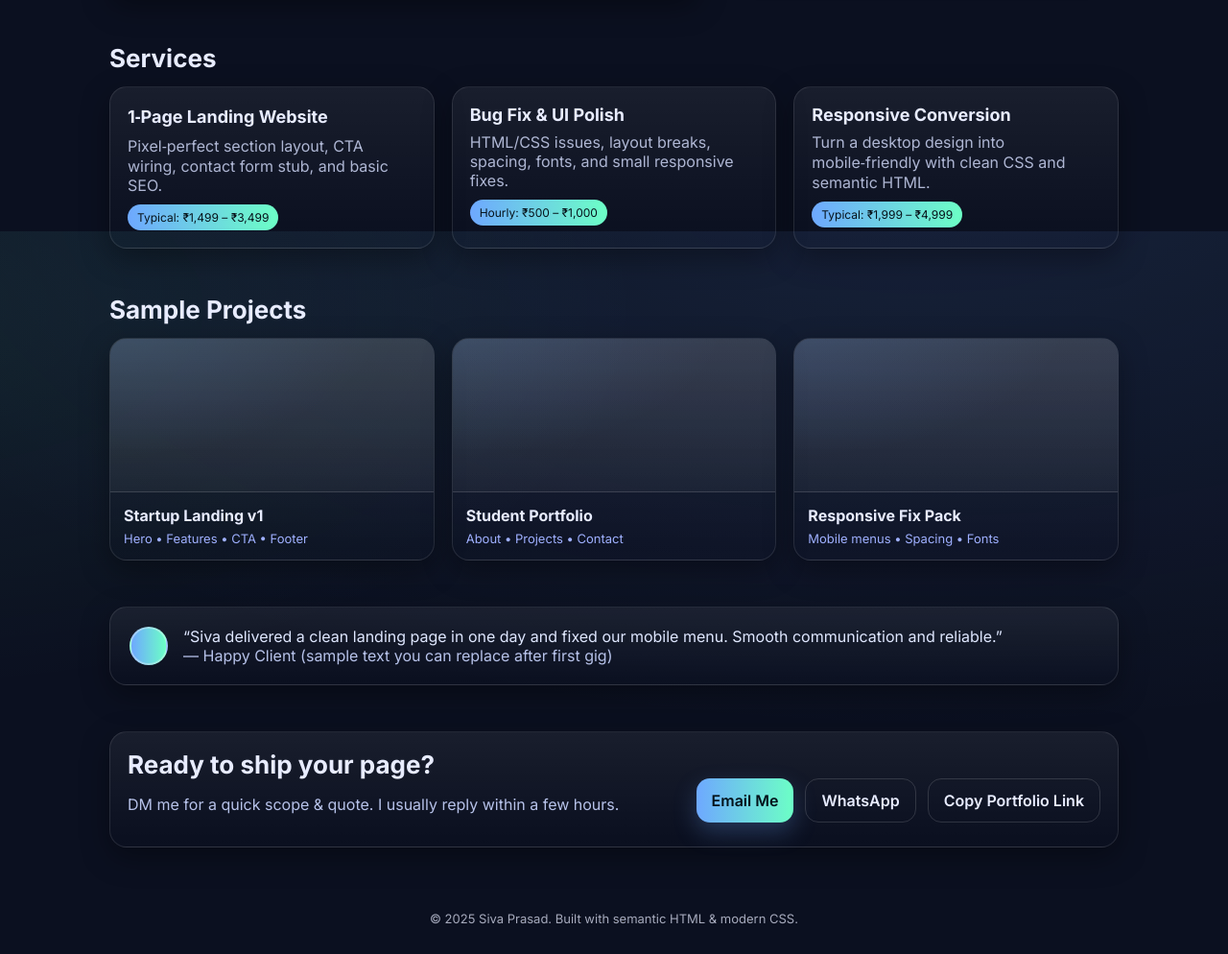
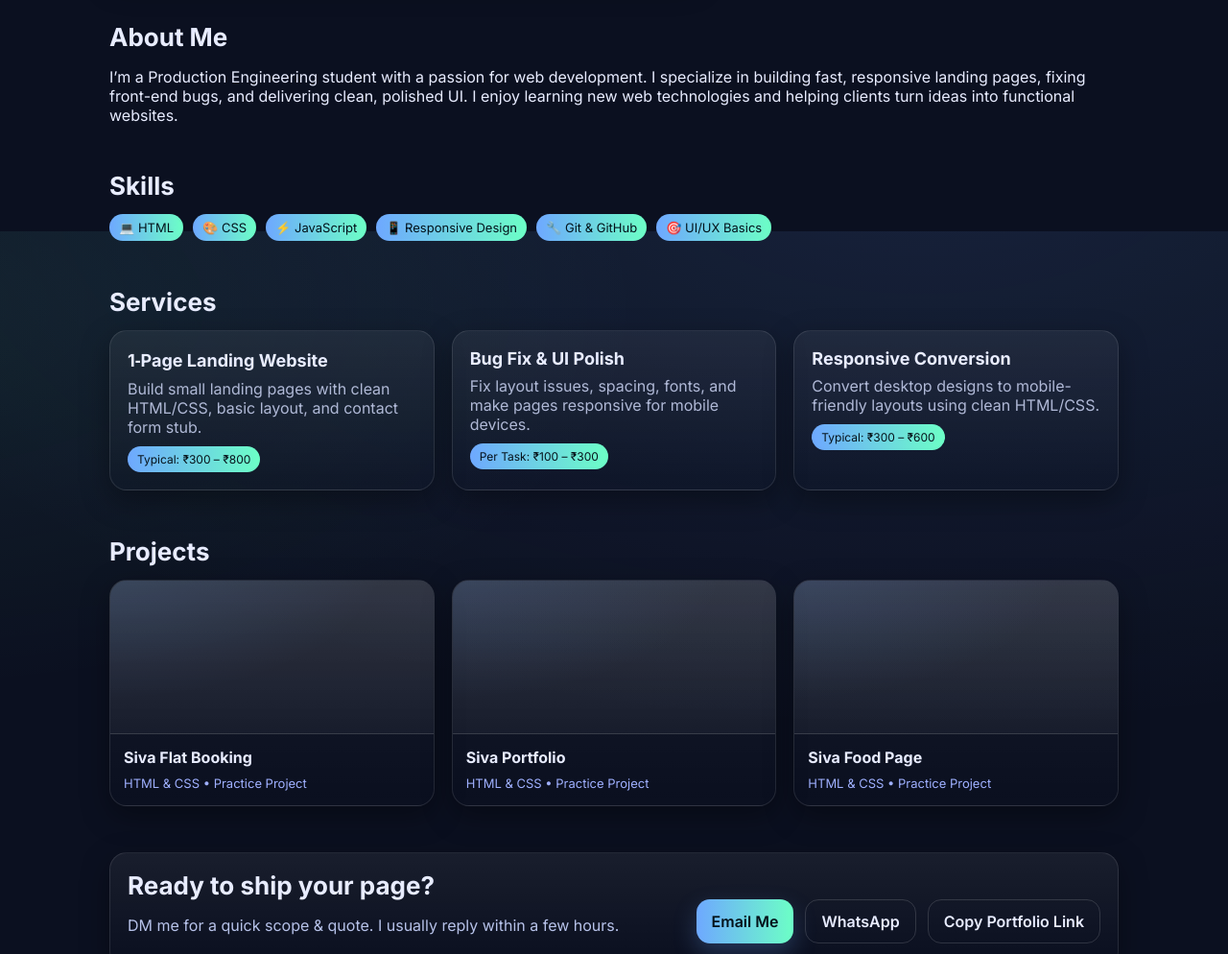
Before and after one commit to sivaprasadvs-hue/siva-portfolio, a plain HTML site: page index.html in a window 1280 px wide. Shown: the part 559-1553 px from the top of the page at 96% size. Drawn offline with Linux system fonts and the light colour scheme.

Commit message:
Add files via upload

```diff
--- a/index.html
+++ b/index.html
@@ -1,27 +1,27 @@
-index.html
+<!DOCTYPE html>
 <html lang="en">
 <head>
 <meta charset="utf-8" />
 <meta name="viewport" content="width=device-width, initial-scale=1" />
-  <title>Siva Prasad — HTML/CSS Portfolio Demo</title>
-  <meta name="description" content="Clean, fast single‑page portfolio for small web projects, landing pages, and UI fixes." />
+<title>Sivaprasad VS — Portfolio</title>
+<meta name="description" content="Portfolio of Sivaprasad VS — Web Developer, Production Engineering student turned web-dev." />
 <link rel="preconnect" href="https://fonts.googleapis.com">
 <link rel="preconnect" href="https://fonts.gstatic.com" crossorigin>
 <link href="https://fonts.googleapis.com/css2?family=Inter:wght@400;500;600;700&display=swap" rel="stylesheet">
 <style>
 :root{
-      --bg:#0b1020;         /* deep navy */
-      --panel:#0f1730;      /* card bg */
-      --muted:#9fb0ff;      /* soft indigo */
-      --text:#e8ecff;       /* near white */
-      --accent:#6ea8ff;     /* sky blue */
-      --accent-2:#6cffc6;   /* mint */
+  --bg:#0b1020;
+  --panel:#0f1730;
+  --muted:#9fb0ff;
+  --text:#e8ecff;
+  --accent:#6ea8ff;
+  --accent-2:#6cffc6;
   --ring:rgba(110,168,255,.35);
   --shadow:0 10px 30px rgba(0,0,0,.35);
   --radius:18px;
 }
 *{box-sizing:border-box}
-    html,body{margin:0;height:100%;scroll-behavior:smooth}
+html,body{margin:0;height:100%;scroll-behavior:smooth;}
 body{font-family:Inter,system-ui,-apple-system,Segoe UI,Roboto,Ubuntu,Arial,sans-serif;background:radial-gradient(1200px 600px at 75% -10%, rgba(110,168,255,.12), transparent),
   radial-gradient(800px 400px at -10% 10%, rgba(108,255,198,.08), transparent), var(--bg); color:var(--text)}
 a{color:inherit;text-decoration:none}
@@ -29,17 +29,20 @@ index.html
 .nav{display:flex;align-items:center;justify-content:space-between;gap:16px;padding:14px 18px;background:rgba(15,23,48,.6);backdrop-filter:blur(8px);position:sticky;top:0;z-index:20;border:1px solid rgba(255,255,255,.06);border-radius:16px;margin:16px}
 .brand{font-weight:700;letter-spacing:.2px}
 .brand span{color:var(--accent)}
-    .nav a.btn{padding:10px 14px;border:1px solid rgba(255,255,255,.12);border-radius:12px}
+.nav a.btn{padding:10px 14px;border:1px solid rgba(255,255,255,.12);border-radius:12px;transition:0.3s}
+.nav a.btn:hover{transform:translateY(-2px);}
 .hero{display:grid;grid-template-columns:1.2fr .8fr;gap:28px;align-items:center;margin-top:26px}
-    .card{background:linear-gradient(180deg, rgba(255,255,255,.06), transparent);border:1px solid rgba(255,255,255,.10);border-radius:var(--radius);box-shadow:var(--shadow)}
+.card{background:linear-gradient(180deg, rgba(255,255,255,.06), transparent);border:1px solid rgba(255,255,255,.10);border-radius:var(--radius);box-shadow:var(--shadow);transition:0.3s}
+.card:hover{transform:translateY(-3px) scale(1.02);}
 .hero .left{padding:36px}
 .eyebrow{display:inline-block;font-size:13px;color:var(--muted);padding:6px 10px;border:1px solid rgba(255,255,255,.18);border-radius:999px;margin-bottom:14px}
 h1{font-size:40px;line-height:1.1;margin:0 0 10px}
-    .subtitle{color:#cdd7ff;opacity:.9}
+.subtitle{color:#cdd7ff;opacity:.9;margin-bottom:16px}
 .cta{margin-top:22px;display:flex;gap:12px;flex-wrap:wrap}
-    .btn{display:inline-flex;align-items:center;gap:8px;padding:12px 16px;border-radius:14px;border:1px solid rgba(255,255,255,.14);font-weight:600}
+.btn{display:inline-flex;align-items:center;gap:8px;padding:12px 16px;border-radius:14px;border:1px solid rgba(255,255,255,.14);font-weight:600;transition:0.3s}
 .btn.primary{background:linear-gradient(90deg, var(--accent), var(--accent-2));color:#03121a;border:none;box-shadow:0 10px 24px rgba(110,168,255,.25)}
-    .btn.ghost:hover{border-color:var(--accent);}
+.btn.primary:hover{box-shadow:0 14px 30px rgba(110,168,255,.35); transform:translateY(-2px);}
+.btn.ghost:hover{border-color:var(--accent); transform:translateY(-2px);}
 .hero .right{padding:0 10px}
 .mock{height:320px;border-radius:16px;background:
   radial-gradient(120px 60px at 20% 25%, rgba(110,168,255,.25), transparent),
@@ -51,29 +54,29 @@ index.html
 .section h2{font-size:26px;margin:0 0 14px}
 .grid{display:grid;gap:18px}
 .grid.services{grid-template-columns:repeat(3,1fr)}
-    .service{padding:18px}
-    .service h3{margin:0 0 8px;font-size:18px}
+.service{padding:18px;position:relative;overflow:hidden}
+.service h3{margin:0 0 8px;font-size:18px;display:flex;align-items:center;gap:6px}
 .service p{margin:0;color:#d6deffcc}
-    .tag{display:inline-block;margin-top:10px;font-size:12px;color:#07131b;background:linear-gradient(90deg, var(--accent), var(--accent-2));padding:6px 10px;border-radius:999px}
-
+.tag{display:inline-block;margin-top:10px;font-size:12px;color:#07131b;background:linear-gradient(90deg, var(--accent), var(--accent-2));padding:6px 10px;border-radius:999px;transition:0.3s}
+.tag:hover{transform:scale(1.05);}
 .grid.projects{grid-template-columns:repeat(3,1fr)}
-    .project{overflow:hidden}
+.project{overflow:hidden;transition:0.3s}
+.project:hover{transform:translateY(-3px) scale(1.02);}
 .shot{height:160px;border-bottom:1px solid rgba(255,255,255,.08);background:linear-gradient(180deg, rgba(255,255,255,.10), rgba(255,255,255,.04));position:relative}
 .shot::before{content:"";position:absolute;inset:0;background:radial-gradient(300px 140px at -5% -10%, rgba(110,168,255,.15), transparent)}
 .project .meta{padding:14px}
 .meta h4{margin:0 0 6px;font-size:16px}
 .meta span{font-size:13px;color:var(--muted)}
-
-    .testimonial{display:flex;gap:16px;align-items:flex-start;padding:20px}
+.testimonial{display:flex;gap:16px;align-items:flex-start;padding:20px;transition:0.3s}
+.testimonial:hover{transform:translateY(-2px);}
 .avatar{width:40px;height:40px;border-radius:50%;background:linear-gradient(90deg, var(--accent), var(--accent-2));border:2px solid rgba(255,255,255,.35)}
 .quote{margin:0;color:#dfe7ff}
-
+.skills{display:flex;flex-wrap:wrap;gap:10px;margin-top:10px}
+.skill{background:linear-gradient(90deg, var(--accent), var(--accent-2));color:#03121a;padding:6px 10px;border-radius:999px;font-size:13px;display:flex;align-items:center;gap:6px;transition:0.3s;}
+.skill:hover{transform:scale(1.05);}
 .cta-bar{display:flex;flex-wrap:wrap;gap:12px;align-items:center;justify-content:space-between;padding:18px}
 .small{opacity:.9;color:#c9d5ff}
-
 footer{opacity:.7;font-size:13px;padding:18px;text-align:center}
-
-    /* Responsive */
 @media (max-width: 960px){
   .hero{grid-template-columns:1fr}
   .hero .right{order:-1}
@@ -84,8 +87,6 @@ index.html
   h1{font-size:34px}
   .grid.services,.grid.projects{grid-template-columns:1fr}
 }
-
-    /* Focus ring */
 .btn:focus-visible, a:focus-visible, button:focus-visible{outline:3px solid var(--ring);outline-offset:2px;border-radius:12px}
 </style>
 </head>
@@ -101,12 +102,12 @@ index.html
   </div>
 </nav>
 
-    <!-- Hero -->
+<!-- Hero / Intro -->
 <section class="hero">
   <div class="left card">
-        <div class="eyebrow">Aspiring Full‑Stack • HTML/CSS • Responsive UI</div>
-        <h1>I build clean, fast landing pages and fix front‑end bugs.</h1>
-        <p class="subtitle">Production Engineering student turned web‑dev. I deliver small websites, responsive conversions, and UI polish for startups & students.</p>
+    <div class="eyebrow">Aspiring Full‑Stack Web Developer</div>
+    <h1>Hi, I’m Sivaprasad — I craft fast, responsive websites with clean UI.</h1>
+    <p class="subtitle">Production Engineering student turned web developer. Passionate about creating small web projects, landing pages, and polishing UI for startups & students.</p>
     <div class="cta">
       <a class="btn primary" href="#contact">Get a Free 15‑min Call</a>
       <a class="btn ghost" href="#projects">See Projects</a>
@@ -117,64 +118,85 @@ index.html
   </div>
 </section>
 
+<!-- About -->
+<section id="about" class="section">
+<h2>About Me</h2>
+<p>I’m a Production Engineering student with a passion for web development. I specialize in building fast, responsive landing pages, fixing front-end bugs, and delivering clean, polished UI. I enjoy learning new web technologies and helping clients turn ideas into functional websites.</p>
+</section>
+
+<!-- Skills -->
+<section id="skills" class="section">
+<h2>Skills</h2>
+<div class="skills">
+  <span class="skill">💻 HTML</span>
+  <span class="skill">🎨 CSS</span>
+  <span class="skill">⚡ JavaScript</span>
+  <span class="skill">📱 Responsive Design</span>
+  <span class="skill">🔧 Git & GitHub</span>
+  <span class="skill">🎯 UI/UX Basics</span>
+</div>
+</section>
+
 <!-- Services -->
 <section id="services" class="section">
   <h2>Services</h2>
   <div class="grid services">
     <article class="service card">
       <h3>1‑Page Landing Website</h3>
-          <p>Pixel‑perfect section layout, CTA wiring, contact form stub, and basic SEO.</p>
-          <span class="tag">Typical: ₹1,499 – ₹3,499</span>
+      <p>Build small landing pages with clean HTML/CSS, basic layout, and contact form stub.</p>
+      <span class="tag">Typical: ₹300 – ₹800</span>
     </article>
     <article class="service card">
       <h3>Bug Fix & UI Polish</h3>
-          <p>HTML/CSS issues, layout breaks, spacing, fonts, and small responsive fixes.</p>
-          <span class="tag">Hourly: ₹500 – ₹1,000</span>
+      <p>Fix layout issues, spacing, fonts, and make pages responsive for mobile devices.</p>
+      <span class="tag">Per Task: ₹100 – ₹300</span>
     </article>
     <article class="service card">
       <h3>Responsive Conversion</h3>
-          <p>Turn a desktop design into mobile‑friendly with clean CSS and semantic HTML.</p>
-          <span class="tag">Typical: ₹1,999 – ₹4,999</span>
+      <p>Convert desktop designs to mobile-friendly layouts using clean HTML/CSS.</p>
+      <span class="tag">Typical: ₹300 – ₹600</span>
     </article>
   </div>
 </section>
 
 <!-- Projects -->
 <section id="projects" class="section">
-      <h2>Sample Projects</h2>
+  <h2>Projects</h2>
   <div class="grid projects">
+
+    <!-- Project 1 -->
     <article class="project card">
-          <div class="shot" role="img" aria-label="Preview of Startup Landing Page"></div>
+      <a href="https://sivaflatbooking.ccbp.tech" target="_blank">
+        <div class="shot" role="img" aria-label="Siva Flat Booking Page"></div>
+      </a>
       <div class="meta">
-            <h4>Startup Landing v1</h4>
-            <span>Hero • Features • CTA • Footer</span>
+        <h4>Siva Flat Booking</h4>
+        <span>HTML & CSS • Practice Project</span>
       </div>
     </article>
+
+    <!-- Project 2 -->
     <article class="project card">
-          <div class="shot" role="img" aria-label="Preview of Student Portfolio"></div>
+      <a href="https://sivavs.ccbp.tech" target="_blank">
+        <div class="shot" role="img" aria-label="Siva Portfolio Page"></div>
+      </a>
       <div class="meta">
-            <h4>Student Portfolio</h4>
-            <span>About • Projects • Contact</span>
+        <h4>Siva Portfolio</h4>
+        <span>HTML & CSS • Practice Project</span>
       </div>
     </article>
+
+    <!-- Project 3 -->
     <article class="project card">
-          <div class="shot" role="img" aria-label="Preview of Responsive Fixes"></div>
+      <a href="https://sivafoodpage1.ccbp.tech" target="_blank">
+        <div class="shot" role="img" aria-label="Siva Food Page"></div>
+      </a>
       <div class="meta">
-            <h4>Responsive Fix Pack</h4>
-            <span>Mobile menus • Spacing • Fonts</span>
+        <h4>Siva Food Page</h4>
+        <span>HTML & CSS • Practice Project</span>
       </div>
     </article>
-      </div>
-    </section>
 
-    <!-- Testimonial placeholder -->
-    <section class="section">
-      <div class="testimonial card">
-        <div class="avatar" aria-hidden="true"></div>
-        <div>
-          <p class="quote">“Siva delivered a clean landing page in one day and fixed our mobile menu. Smooth communication and reliable.”</p>
-          <span class="small">— Happy Client (sample text you can replace after first gig)</span>
-        </div>
   </div>
 </section>
 
@@ -186,26 +208,22 @@ index.html
     <p class="small">DM me for a quick scope & quote. I usually reply within a few hours.</p>
   </div>
   <div class="cta">
-          <a class="btn primary" href="mailto:your.email@example.com?subject=Web%20Project%20Inquiry">Email Me</a>
-          <a class="btn ghost" href="https://wa.me/0000000000" target="_blank" rel="noreferrer">WhatsApp</a>
+    <a class="btn primary" href="mailto:mynameissiva64@gmail.com?subject=Web%20Project%20Inquiry">Email Me</a>
+    <a class="btn ghost" href="https://wa.me/9633937443" target="_blank" rel="noreferrer">WhatsApp</a>
     <a class="btn ghost" href="#" onclick="copyLink(event)">Copy Portfolio Link</a>
   </div>
 </div>
 </section>
 
-    <footer>© <span id="year"></span> Siva Prasad. Built with semantic HTML & modern CSS.</footer>
+<footer>© <span id="year"></span> Sivaprasad VS. Built with semantic HTML & modern CSS.</footer>
+
 </div>
 
 <script>
-    // Set year
 document.getElementById('year').textContent = new Date().getFullYear();
-    // Copy page URL
 function copyLink(e){
   e.preventDefault();
-      navigator.clipboard.writeText(location.href).then(()=>{
-        const btn=e.target;btn.textContent='Link Copied!';
-        setTimeout(()=>btn.textContent='Copy Portfolio Link',1500)
-      });
+  navigator.clipboard.writeText(location.href).then(()=>{const btn=e.target; btn.textContent='Link Copied!'; setTimeout(()=>btn.textContent='Copy Portfolio Link',1500)});
 }
 </script>
 </body>
```
Lines whose indentation alone changed are shown as unchanged.
